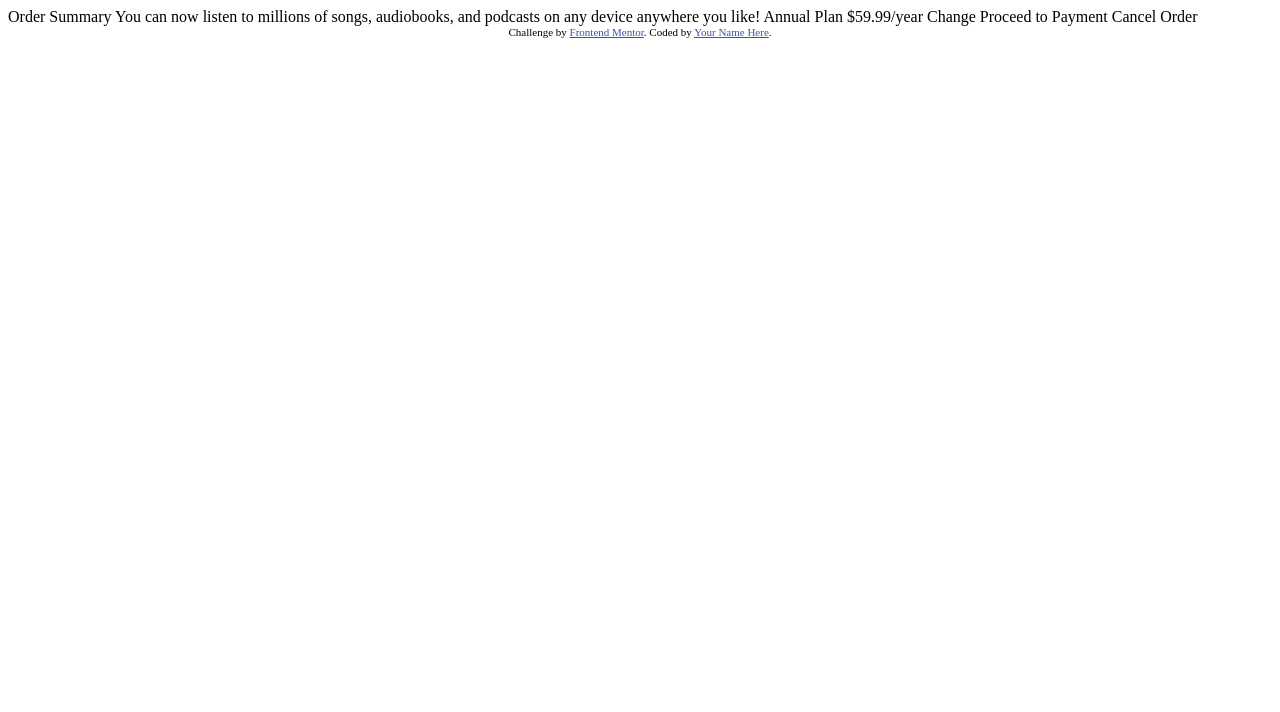
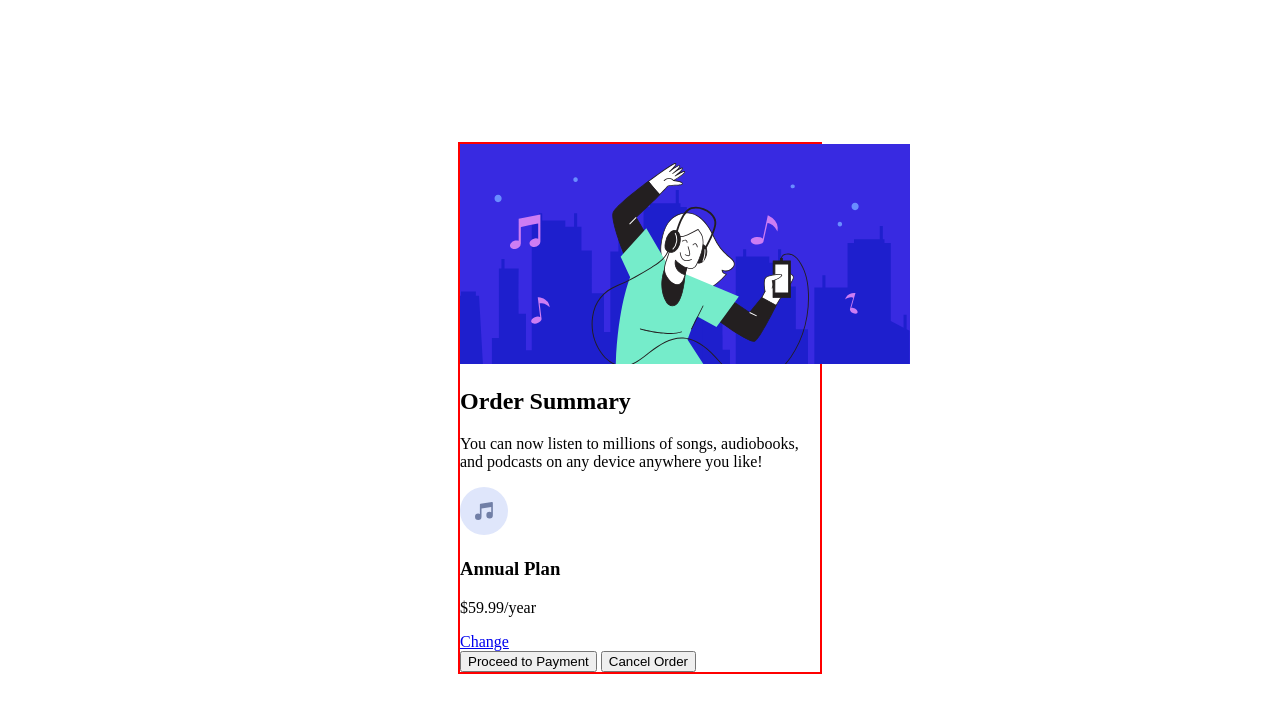
Before and after one commit to David-Milton-1010/OrderSummaryComponent, a plain HTML site: page index.html in a window 1280 px wide. Drawn offline with Linux system fonts and the light colour scheme.

Commit message:
add flexbox

```diff
--- a/index.html
+++ b/index.html
@@ -1,37 +1,38 @@
 <!DOCTYPE html>
 <html lang="en">
   <head>
-  <meta charset="UTF-8">
-  <meta name="viewport" content="width=device-width, initial-scale=1.0"> <!-- displays site properly based on user's device -->
+    <meta charset="UTF-8" />
+    <meta name="viewport" content="width=device-width, initial-scale=1.0" />
+    <!-- displays site properly based on user's device -->
 
-  <link rel="icon" type="image/png" sizes="32x32" href="./images/favicon-32x32.png">
-
+    <link
+      rel="icon"
+      type="image/png"
+      sizes="32x32"
+      href="./images/favicon-32x32.png"
+    />
+    <link rel="stylesheet" href="style.css" />
     <title>Frontend Mentor | Order summary card</title>
-
-  <!-- Feel free to remove these styles or customise in your own stylesheet 👍 -->
-  <style>
-    .attribution { font-size: 11px; text-align: center; }
-    .attribution a { color: hsl(228, 45%, 44%); }
-  </style>
   </head>
   <body>
-
-  Order Summary
-
-  You can now listen to millions of songs, audiobooks, and podcasts on any
-  device anywhere you like!
-
-  Annual Plan
-  $59.99/year
-
-  Change
-
-  Proceed to Payment
-  Cancel Order
-
-  <div class="attribution">
-    Challenge by <a href="https://www.frontendmentor.io?ref=challenge" target="_blank">Frontend Mentor</a>.
-    Coded by <a href="#">Your Name Here</a>.
+    <div class="container">
+      <div class="card">
+        <div class="card-img">
+          <img src="images/illustration-hero.svg" alt="">
+        </div>
+        <div class="card-main-text">
+          <h2>Order Summary</h2>
+          <p>You can now listen to millions of songs, audiobooks, and
+          podcasts on any device anywhere you like!</p>
+        </div>
+        <div class="card-annual-plan">
+          <img src="images/icon-music.svg" alt="">
+          <h3>Annual Plan</h3> <p>$59.99/year</p> <a href="http://">Change</a></div>
+        <div class="card-buttons">
+         <button class="payment">Proceed to Payment</button>
+         <button class="cancel">Cancel Order</button>
+         </div>
+      </div>
     </div>
   </body>
 </html>
--- a/style.css
+++ b/style.css
@@ -0,0 +1,30 @@
+/*background image
+
+card
+1. image
+2. main text
+    a. header
+    b. paragraph
+3. annual plan
+    a. icon
+    b. text
+        1.header
+        2.price
+    c. change button
+4. payment button
+5. cancel button
+*/
+
+body{
+    min-height: 100vh;
+    display: flex;
+    justify-content: center;
+    align-items: center;
+
+}
+
+.container{
+  max-width: 360px;
+  margin: 0 auto;
+  border: 2px solid red;
+}
```
Lines whose indentation alone changed are shown as unchanged.
